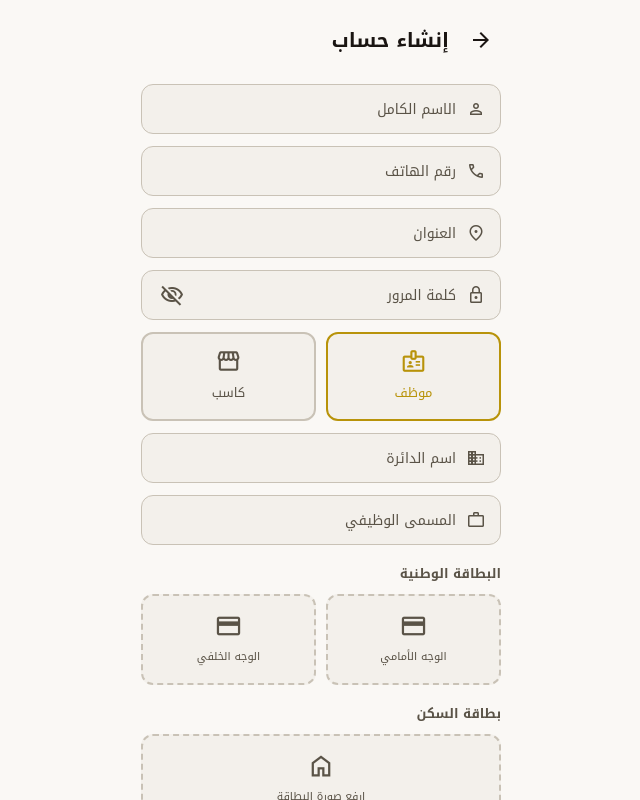
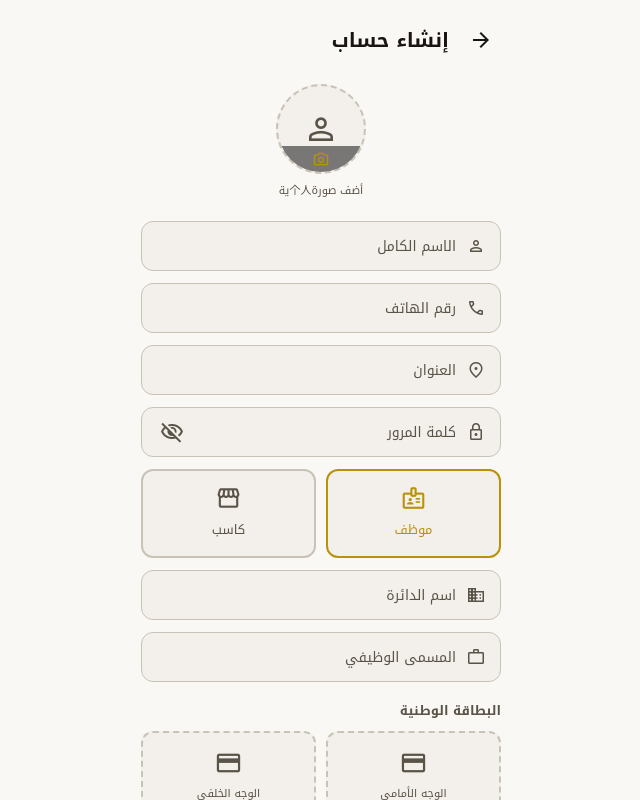
Before and after one commit to iraqtester993-prog/golden, a Vue app in the folder golden-pwa/: page /#/register in a window 1280 px wide. Shown: the whole page, without its empty margins (319-959 px from the left). Built offline with nearby package versions, Linux system fonts and the light colour scheme.

Commit message:
feat: profile photo upload in register page

```diff
--- a/golden-pwa/src/views/RegisterPage.vue
+++ b/golden-pwa/src/views/RegisterPage.vue
@@ -9,6 +9,21 @@
       </div>
 
       <div class="form-area">
+        <!-- Profile Photo -->
+        <div class="profile-photo-section">
+          <label class="profile-photo-label">
+            <input type="file" accept="image/*" class="file-input" @change="handleProfilePhoto" />
+            <div class="profile-circle" :class="{ uploaded: profilePreview }">
+              <img v-if="profilePreview" :src="profilePreview" class="profile-img" />
+              <span v-else class="material-symbols-outlined profile-icon">person</span>
+              <div class="camera-badge">
+                <span class="material-symbols-outlined">photo_camera</span>
+              </div>
+            </div>
+          </label>
+          <span class="profile-hint">أضف صورة个人ية</span>
+        </div>
+
         <div class="input-group">
           <span class="material-symbols-outlined input-icon">person</span>
           <input type="text" placeholder="الاسم الكامل" class="input-field" v-model="form.fullName" />
@@ -122,6 +137,7 @@ import { useRouter } from 'vue-router'
 
 const router = useRouter()
 const showPass = ref(false)
+const profilePreview = ref(null)
 
 const form = reactive({
   fullName: '',
@@ -137,6 +153,14 @@ const form = reactive({
   residenceCard: null,
   departmentId: null
 })
+
+const handleProfilePhoto = (event) => {
+  const file = event.target.files[0]
+  if (file) {
+    form.profilePhoto = file
+    profilePreview.value = URL.createObjectURL(file)
+  }
+}
 
 const handleFile = (event, field) => {
   const file = event.target.files[0]
@@ -194,6 +218,70 @@ const register = () => {
   flex-direction: column;
   gap: 12px;
 }
+
+/* Profile Photo */
+.profile-photo-section {
+  display: flex;
+  flex-direction: column;
+  align-items: center;
+  gap: 6px;
+  margin-bottom: 8px;
+}
+
+.profile-photo-label { cursor: pointer; }
+
+.profile-circle {
+  width: 90px;
+  height: 90px;
+  border-radius: 50%;
+  background: var(--surface-container);
+  border: 2px dashed var(--outline-variant);
+  display: flex;
+  align-items: center;
+  justify-content: center;
+  position: relative;
+  transition: border-color 0.3s;
+  overflow: hidden;
+}
+
+.profile-circle.uploaded { border-style: solid; border-color: var(--primary); }
+
+.profile-circle:active { border-color: var(--primary); }
+
+.profile-img {
+  width: 100%;
+  height: 100%;
+  object-fit: cover;
+}
+
+.profile-icon {
+  font-size: 36px;
+  color: var(--on-surface-variant);
+}
+
+.camera-badge {
+  position: absolute;
+  bottom: 0;
+  left: 0;
+  right: 0;
+  background: rgba(0,0,0,0.5);
+  display: flex;
+  align-items: center;
+  justify-content: center;
+  padding: 4px;
+}
+
+.camera-badge .material-symbols-outlined {
+  font-size: 18px;
+  color: var(--primary);
+}
+
+.profile-hint {
+  font-size: 11px;
+  color: var(--on-surface-variant);
+}
+
+.file-input { display: none; }
 
 .input-group {
   display: flex;
```
